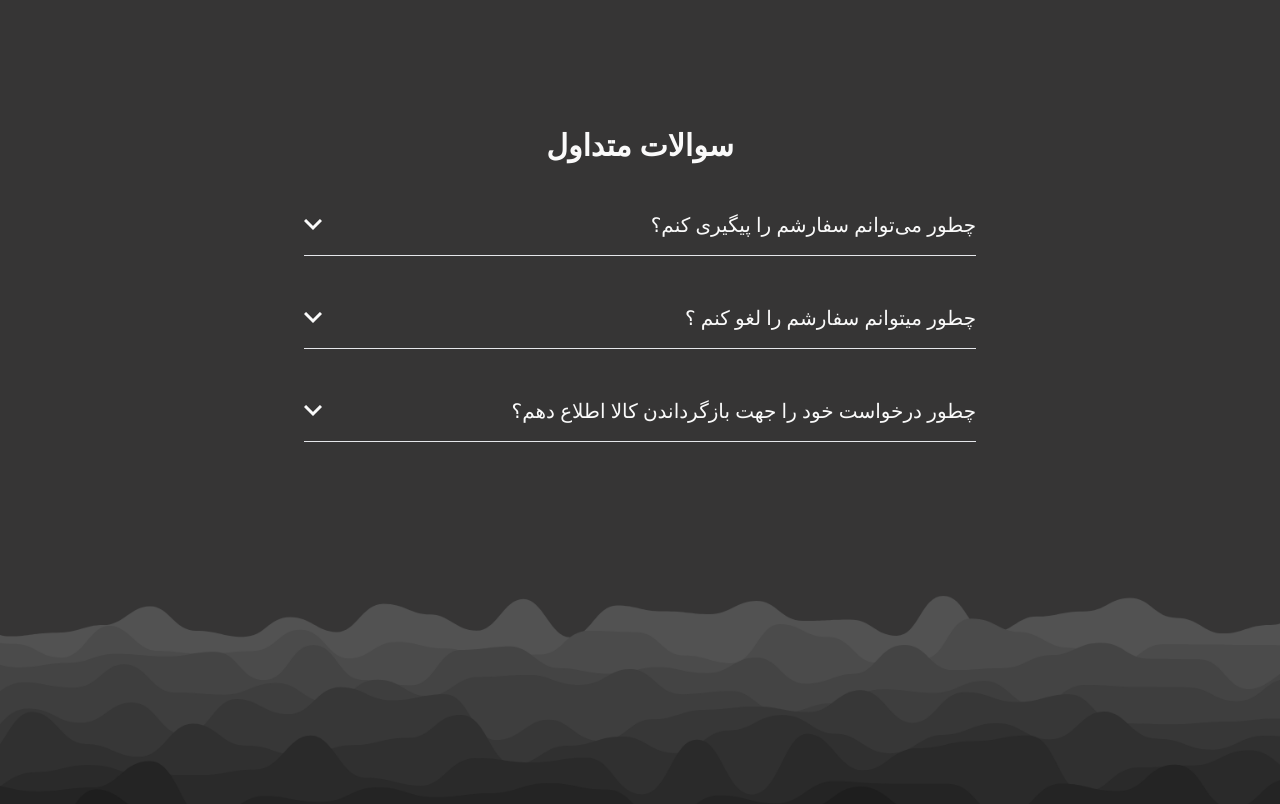
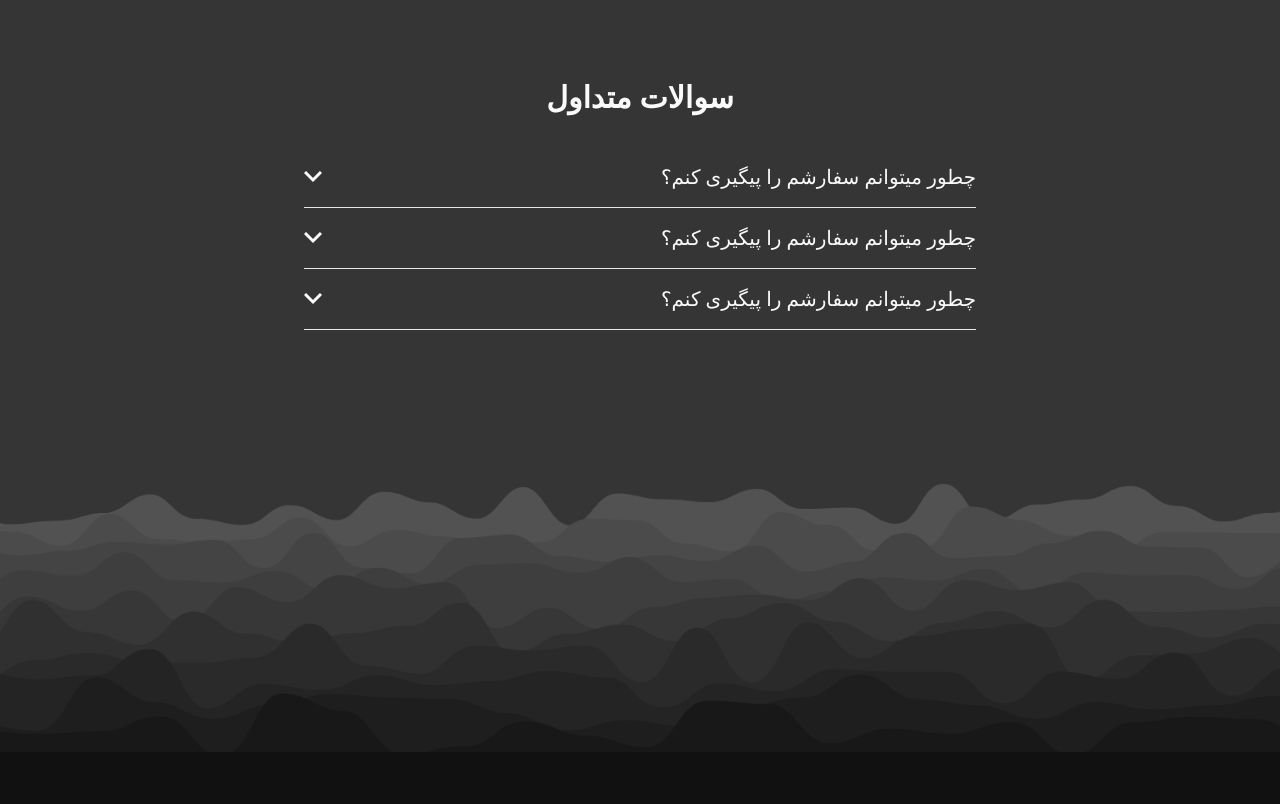
Before and after one commit to minaafzli/Tailwind-project, a website: page index.html in a window 1280 px wide. Shown: the part 1996-2800 px from the top of the page. Drawn offline with nearby package versions, Linux system fonts and the light colour scheme.

Commit message:
changes in q&a

```diff
--- a/index.html
+++ b/index.html
@@ -10,8 +10,8 @@
     <title>tailwind</title>
 </head>
 <body class="overflow-x-hidden font-vazirmatn antialiased bg-[#363535] text-[#fafafa]">
-    <nav class="container mx-auto relative">
-        <div class="flex items-center justify-between space-x-20 my-6">
+    <nav class="container mx-auto relative ">
+        <div class="flex  justify-between w-full bg-black">
             <div class="flex">
                 <img src="images/logo.png" >
                 <span class="tracking-[.15rem] pt-[.9rem] pl-2 font-bold text-lg uppercase">shopping</span>
@@ -20,7 +20,7 @@
                 <a href="#faq">سوالات متداول</a>
                 <a href="#cat">دسته بندی ها</a>
                 <a href="#products">محصولات</a>
-                <a href="#conect">تماس با ما</a>
+                <a href="#connect">تماس با ما</a>
                 <a href="#" class="px-8 py-2 border-[#fafafa] rounded-lg  hover:text-black hover:bg-[#fafafa]">حساب کاربری</a>
             </div>
         </div>
@@ -159,7 +159,7 @@
     </div>
 </section>
 
-<section>
+<!-- <section>
     <div class="container mx-auto px-6 mb-32">
         <div class="max-w-2xl m-8 mx-auto overflow-hidden">
             <div class="py-1 border-b outline-none group" tabindex="1">
@@ -177,8 +177,8 @@
 
                 </div>
             </div>
-        </div>
-        <div class="max-w-2xl m-8 mx-auto overflow-hidden">
+
+
             <div class="py-1 border-b outline-none group" tabindex="2">
                 <div class="flex items-center justify-between py-3 transition duration-500 cursor-pointer group ease">
                     <div class="transition duration-500 ease group-focus:-rotate-180">
@@ -193,8 +193,8 @@
 
                 </div>
             </div>
-        </div>
-        <div class="max-w-2xl m-8 mx-auto overflow-hidden">
+
+
             <div class="py-1 border-b outline-none group" tabindex="3">
                 <div class="flex items-center justify-between py-3 transition duration-500 cursor-pointer group ease">
                     <div class="transition duration-500 ease group-focus:-rotate-180">
@@ -208,16 +208,67 @@
                     <p class="py-2 text-lg text-right text-gray-200">شما میتوانید از طریق فرم درخواست مرجوعی در حساب کاربری ، صفحه تماس با ما و تلفن درخواست خود را ثبت نمایید</p>
 
                 </div>
-            </div>
+        </div>
         </div>
     </div>
-</section>
+</section> -->
+
+<section>
+    <div class="container mx-auto px-6 mb-32">
+        <div class="max-w-2xl m-8 mx-auto overflow-hidden">
+            <details class="border-b py-1">
+                <summary class="flex items-center justify-between py-3 cursor-pointer">
+                    <svg
+      class="transform transition-transform duration-500 [details[open]>summary&]:rotate-180"
+      xmlns="http://www.w3.org/2000/svg" width="18" height="12" viewBox="0 0 18 12"
+    >
+      <path fill="none" stroke="currentColor" stroke-width="3" d="M1 1l8 8 8-8"></path>
+    </svg>
+                    <span class="text-xl"> چطور میتوانم سفارشم را پیگیری کنم؟</span>
+                </summary>
+                <div class="overflow-hidden transition-all duration-500">
+                    <p class="py-2 text-lg text-right text-gray-200">            وارد سایت شوید. روی گزینه سفارش‌های من کلیک کنید. در این قسمت با کلیک روی جزییات می‌توانید سفارش خود را ببینید.
+</p>
+                </div>
+            </details>
+<details class="border-b py-1">
+  <summary class="flex items-center justify-between py-3 cursor-pointer">
+      <svg
+      class="transform transition-transform duration-500 [details[open]>summary&]:rotate-180"
+      xmlns="http://www.w3.org/2000/svg" width="18" height="12" viewBox="0 0 18 12"
+      >
+      <path fill="none" stroke="currentColor" stroke-width="3" d="M1 1l8 8 8-8"></path>
+    </svg>
+    <span class="text-xl">چطور میتوانم سفارشم را پیگیری کنم؟</span>
+  </summary>
+
+  <div class="overflow-hidden transition-all duration-500">
+    <p class="py-2 text-lg text-right text-gray-200">        وارد سایت شوید. روی گزینه سفارش‌های من کلیک کنید. در این قسمت با کلیک روی جزییات می‌توانید سفارش خود را ببینید. </p>
+  </div>
+</details>
+
+            <details class="border-b py-1">
+                <summary class="flex items-center justify-between py-3 cursor-pointer">
+                    <svg class="transition-transform duration-500 group-open:rotate-180" xmlns="http://www.w3.org/2000/svg" width="18" height="12">
+                        <path fill="none" stroke="currentColor" stroke-width="3" d="M1 1l8 8 8-8"/>
+                    </svg>
+                    <span class="text-xl"> چطور میتوانم سفارشم را پیگیری کنم؟</span>
+                </summary>
+                <div class="overflow-hidden transition-all duration-500">
+                    <p class="py-2 text-lg text-right text-gray-200">            وارد سایت شوید. روی گزینه سفارش‌های من کلیک کنید. در این قسمت با کلیک روی جزییات می‌توانید سفارش خود را ببینید.
+</p>
+                </div>
+            </details>
+
+            </div>
+            </div>
+            </section>
 
 <section >
     <img src="images/footerBg.png" class="w-full" >
 </section>
 
-<section >
+<footer id="connect">
     <div class="bg-[#111111] pb-60 flex divide-x-2 flex-row mx-auto pt-32">
 
 
@@ -248,6 +299,6 @@
     <p class="text-center text-white ">&copy created by mina</p>
 
 
- </section>
+ </footer>
 </body>
 </html>
--- a/js/script.js
+++ b/js/script.js
@@ -23,5 +23,3 @@ function valid(email) {
   const pattern = /^[^\s@]+@[^\s@]+\.[^\s@]+$/;
   return pattern.test(email);
 }
-const email = "example@domain.com";
-console.log(valid(email) ? "Valid email address" : "Invalid email address");
```
Also changed, not shown: css/style.css.
